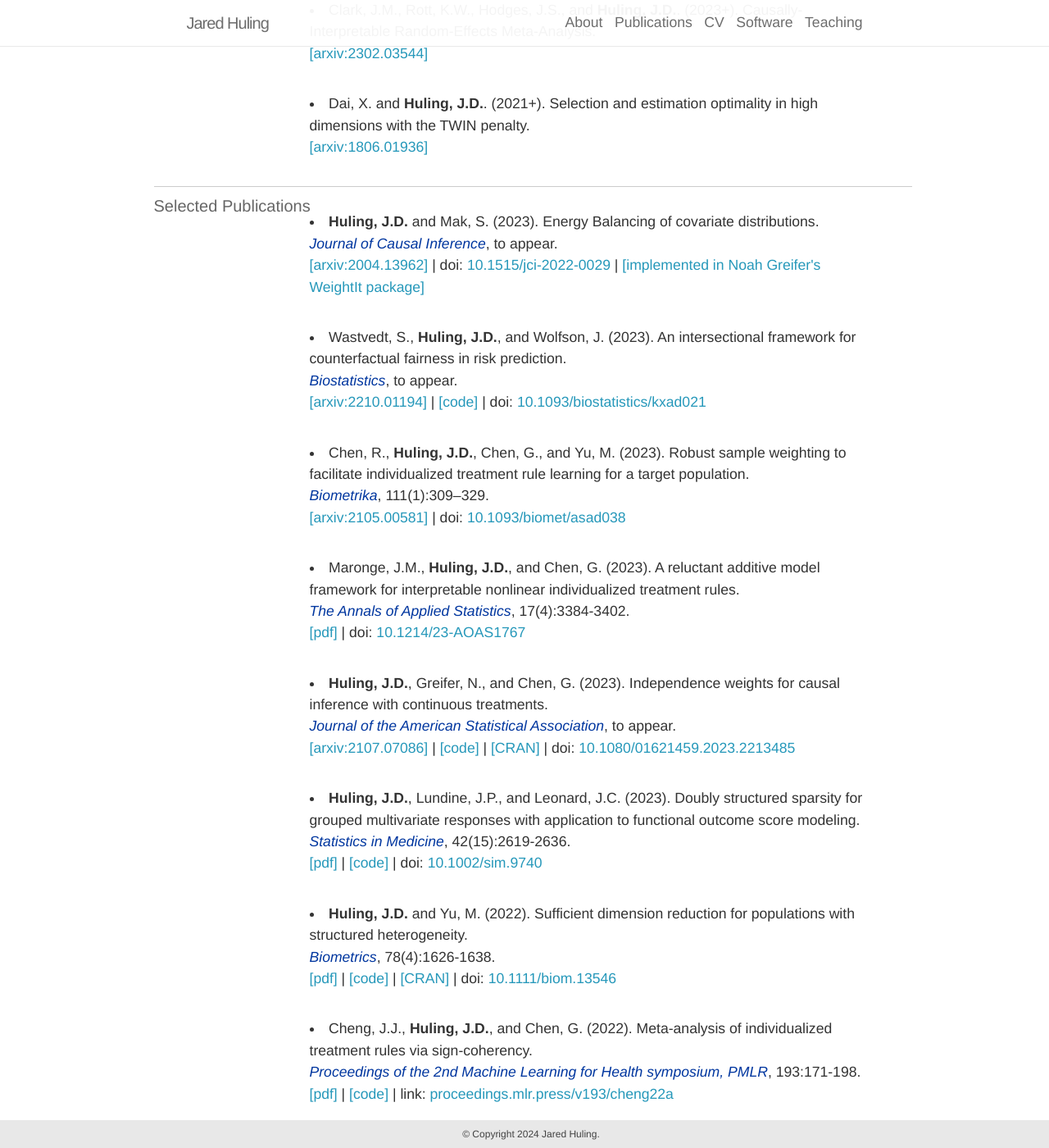
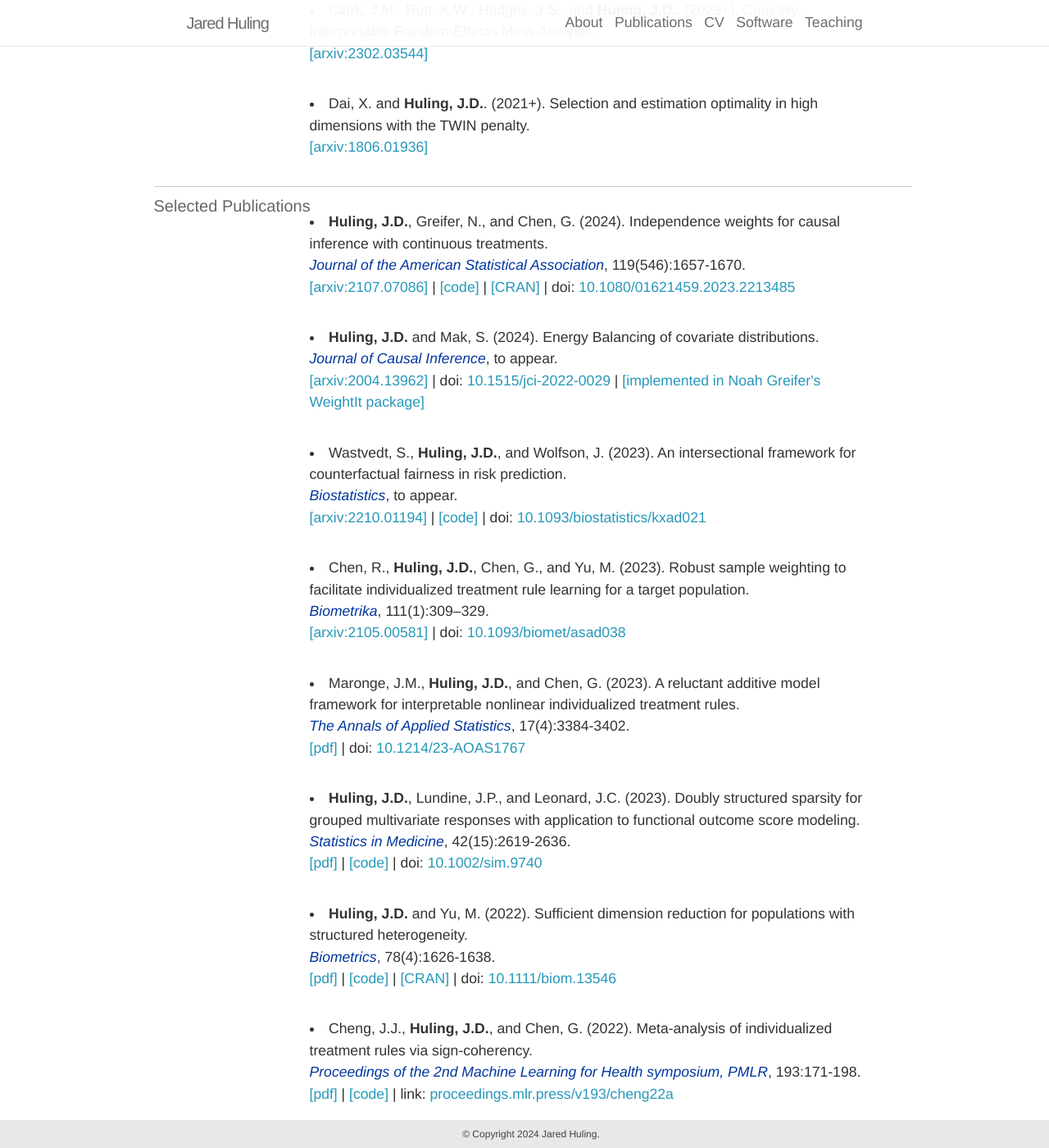
Before and after one commit to jaredhuling/jaredhuling.github.io, a Jekyll site: the page built from _pages/publications.md, in a window 1280 px wide and 1400 px high, scrolled down 580 px. Shown: the whole window at 82% size. Built offline with Jekyll 4.4.1, drawn with Linux system fonts in a browser that asks for light colours; nearby versions of some CDN libraries.

Commit message:
pub update

```diff
--- a/_pages/publications.md
+++ b/_pages/publications.md
@@ -68,9 +68,19 @@ years: [2018, 2017, 2016]
       <div class="twelve columns">
 
 
+        <p class="bibliography">
+          <author>Huling, J.D.</author>, Greifer, N., and Chen, G. (2024).
+            Independence weights for causal inference with continuous treatments. <br>
+            <journal>Journal of the American Statistical Association</journal>, 119(546):1657-1670.
+            <br>
+          <a href="https://arxiv.org/abs/2107.07086">[arxiv:2107.07086]</a> |
+          <a class="codelink" href="https://github.com/jaredhuling/independenceWeights">[code]</a> |
+          <a class="codelink" href="https://cran.r-project.org/web/packages/independenceWeights/index.html">[CRAN]</a> |
+          doi: <a href="https://doi.org/10.1080/01621459.2023.2213485">10.1080/01621459.2023.2213485</a>
+        </p>
 
         <p class="bibliography">
-          <author>Huling, J.D.</author> and Mak, S. (2023).
+          <author>Huling, J.D.</author> and Mak, S. (2024).
             Energy Balancing of covariate distributions. <br>
             <journal>Journal of Causal Inference</journal>, to appear. <br>
           <a href="https://arxiv.org/abs/2004.13962">[arxiv:2004.13962]</a> |
@@ -104,17 +114,6 @@ years: [2018, 2017, 2016]
             <br>
             <a href="https://www.e-publications.org/ims/submission/AOAS/user/submissionFile/54267?confirm=40d2968b">[pdf]</a> |
             doi: <a href="http://dx.doi.org/10.1214/23-AOAS1767">10.1214/23-AOAS1767</a>
-        </p>
-
-        <p class="bibliography">
-          <author>Huling, J.D.</author>, Greifer, N., and Chen, G. (2023).
-            Independence weights for causal inference with continuous treatments. <br>
-            <journal>Journal of the American Statistical Association</journal>, to appear.
-            <br>
-          <a href="https://arxiv.org/abs/2107.07086">[arxiv:2107.07086]</a> |
-          <a class="codelink" href="https://github.com/jaredhuling/independenceWeights">[code]</a> |
-          <a class="codelink" href="https://cran.r-project.org/web/packages/independenceWeights/index.html">[CRAN]</a> |
-          doi: <a href="https://doi.org/10.1080/01621459.2023.2213485">10.1080/01621459.2023.2213485</a>
         </p>
 
          <p class="bibliography">
```
